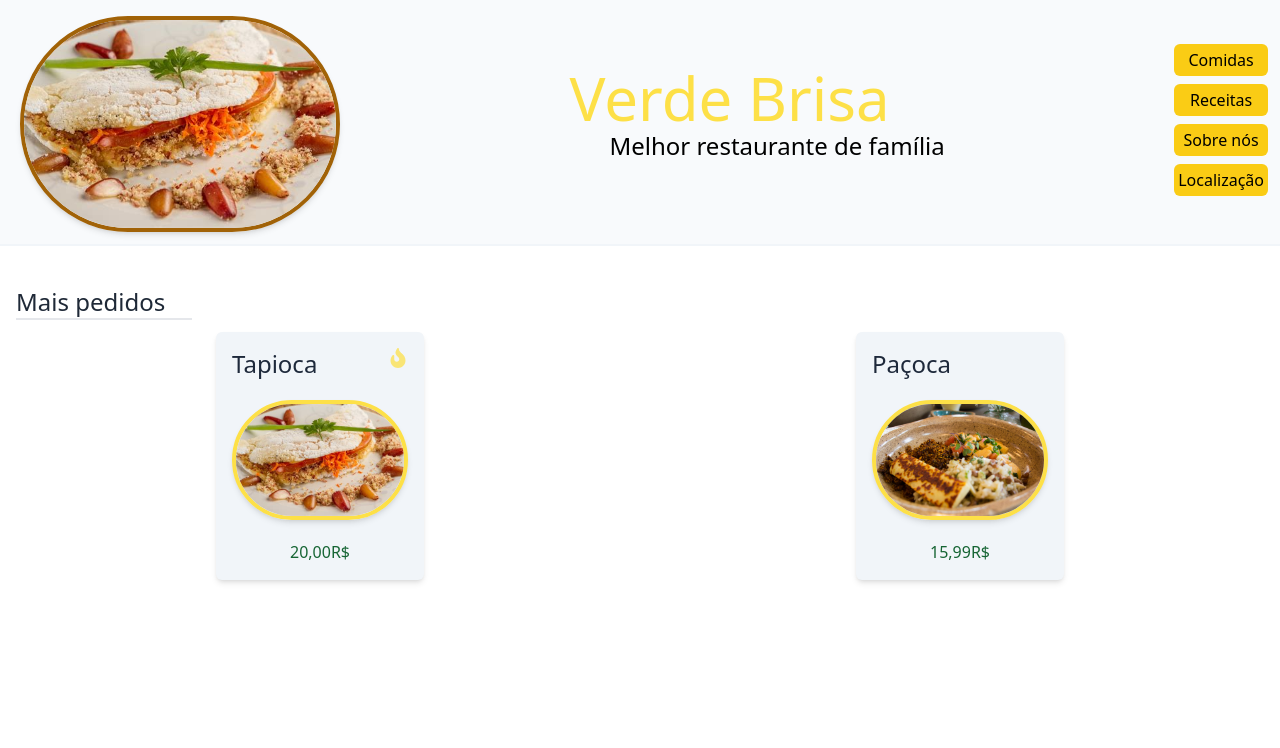
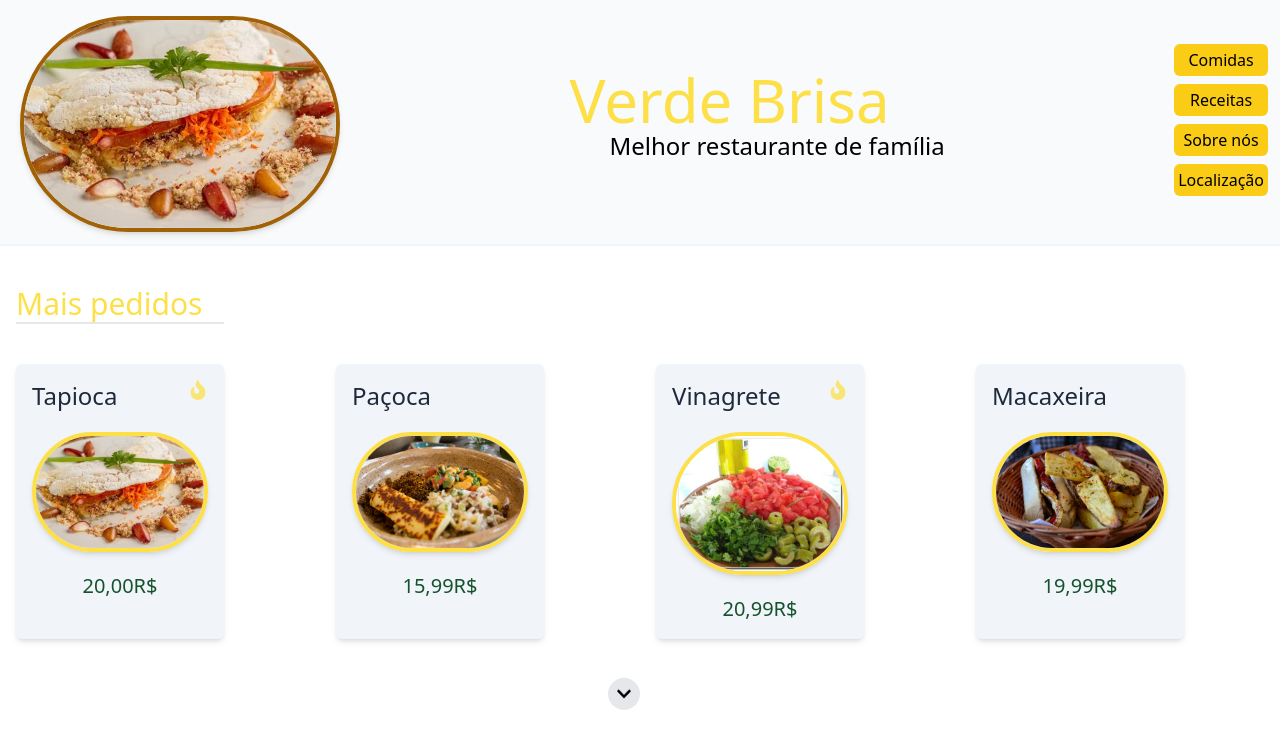
Before and after one commit to Fellipe-Barradas/Restaurant-Page, a React (Vite) app: page / in a window 1280 px wide. Shown: the top 748 px of the page. Built offline with nearby package versions, Linux system fonts and the light colour scheme.

Commit message:
Adicionado estilo aos cards

```diff
--- a/src/components/CardFood.jsx
+++ b/src/components/CardFood.jsx
@@ -1,13 +1,13 @@
 import { FaFire } from "react-icons/fa";
 function CardFood({name, image, cost, especial=false}) {
     return (
-        <div className=" bg-slate-100 w-52 p-4  text-slate-800 rounded-md  shadow-md mb-10 cursor-pointer hover:bg-slate-200">
+        <div className=" bg-slate-100 w-52 p-4  text-slate-800 rounded-md  shadow-md mb-10 cursor-pointer hover:bg-slate-200 ">
             <div className="flex justify-between">
             <h1 className="mb-5 text-2xl">{name}</h1>
             {!especial ? (<FaFire className="self-top text-yellow-300  animate-pulse text-xl"/>):(<></>)}
             </div>
             <div className="rounded-full overflow-hidden   border-4 border-yellow-300 shadow-md self-center"><img src={image} alt="#" /></div>
-            <p className="text-center mt-5 text-green-800">{cost}R$</p>
+            <p className="text-center mt-5 text-green-900 text-xl">{cost}R$</p>
         </div>
      );
 }
--- a/src/layout/menu.jsx
+++ b/src/layout/menu.jsx
@@ -1,15 +1,24 @@
 import CardFood from "../components/CardFood";
+import { FaChevronDown } from "react-icons/fa";
 import Comida_1 from "../imgs/comida_1.jpg"
 import Comida_2 from "../imgs/comida_2.jpg"
+import Comida_3 from "../imgs/comida_3.jpg"
+import Comida_4 from "../imgs/comida_4.jpg"
 
 function Menu() {
     return (
+        <div className="mb-10">
         <div className="flex-col ">
-            <h1 className="mt-10 mb-3 border-b-2 text-2xl ml-4 w-44 text-gray-800">Mais pedidos</h1>
-            <div className="flex justify-around">
+            <h1 className="mt-10 mb-3 border-b-2 text-3xl ml-4 w-52 text-yellow-300">Mais pedidos</h1>
+            <div className=" grid grid-cols-1  gap-4 sm:grid-cols-2 mt-10 lg:grid-cols-4 ml-36 sm:ml-12 md:ml-4">
             <CardFood name='Tapioca' image={Comida_1} cost='20,00'/>
             <CardFood name='Paçoca' especial='true' image={Comida_2} cost='15,99'/>
+            <CardFood name='Vinagrete'  image={Comida_3} cost='20,99'/>
+            <CardFood name='Macaxeira' especial='true' image={Comida_4} cost='19,99'/>
             </div>
+        </div>
+        <button className="bg-gray-200 p-2 rounded-full absolute right-1/2 animate-bounce"
+        ><FaChevronDown/></button>
         </div>
      );
 }
--- a/src/layout/navbar.jsx
+++ b/src/layout/navbar.jsx
@@ -8,7 +8,7 @@ function Navbar() {
     <div className='flex-col md:flex-row flex  justify-between pb-3 bg-slate-50 border-b-2 border-slate-100'>
         <div className="w-80 rounded-full overflow-hidden  mt-4 ml-5 border-4 border-yellow-700 shadow-md self-center"><img src={Comida_1} /></div>
         <div className="  self-center">
-          <h1 className="  text-6xl text-yellow-300  mt-10 md:mt-0 animate-bounce">Verde Brisa</h1>
+          <h1 className="  text-6xl text-yellow-300  mt-10 md:mt-0 ">Verde Brisa</h1>
           <h2 className=" text-2xl ml-10 mb-12 md:mb-0">Melhor restaurante de família</h2>
         </div>
         <div className=" self-center">
```
